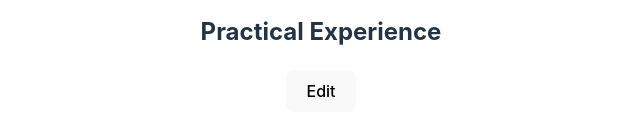
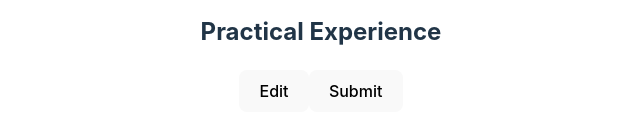
Before and after one commit to sbillsborough/cv-application, a React (Vite) app: page / in a window 1280 px wide. Shown: the part 464-600 px from the top of the page, without its empty margins (319-959 px from the left). Built offline with nearby package versions, Linux system fonts and the light colour scheme.

Commit message:
Add SubmitButton component
Created the SubmitButton component
Exported and imported to App.jsx

```diff
--- a/src/App.jsx
+++ b/src/App.jsx
@@ -2,6 +2,7 @@ import "./App.css";
 import { GeneralInformation } from "./components/GeneralInformation.jsx";
 import { EducationalExperience } from "./components/EducationalExperience.jsx";
 import { PracticalExperience } from "./components/PracticalExperience.jsx";
+import { SubmitButton } from "./components/SubmitButton.jsx";
 
 function App() {
   return (
@@ -9,6 +10,7 @@ function App() {
       <GeneralInformation />
       <EducationalExperience />
       <PracticalExperience />
+      <SubmitButton />
     </>
   );
 }
--- /dev/null
+++ b/src/components/SubmitButton.jsx
@@ -0,0 +1,5 @@
+function SubmitButton() {
+  return <button>Submit</button>;
+}
+
+export { SubmitButton };
```
